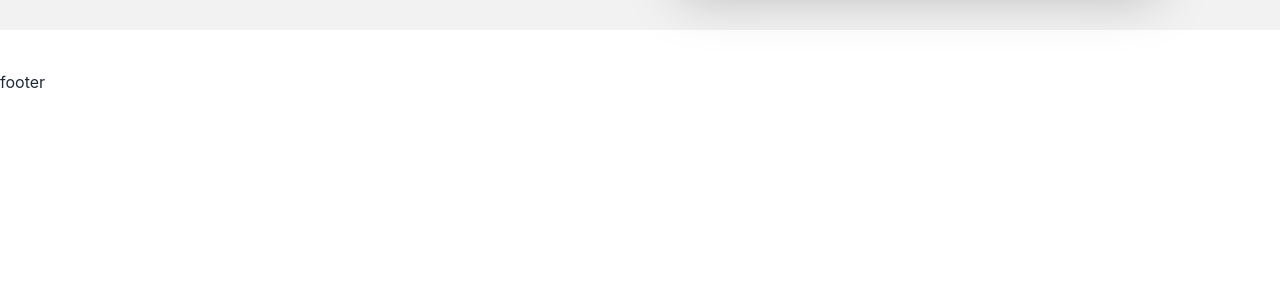
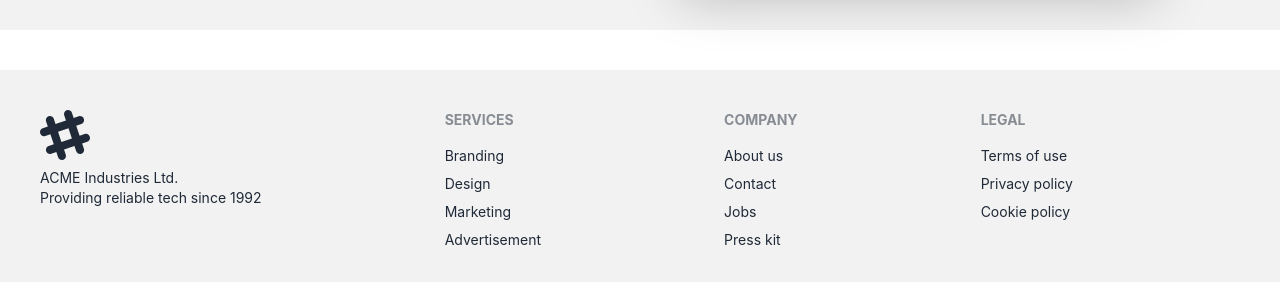
Before and after one commit to alamin0561464977/laptop-resale-market-clint, a React (Create React App) app: page / in a window 1280 px wide. Shown: the part 670-952 px from the top of the page. Before the commit the page ends 800 px from the top, so only its background shows below. Built offline with nearby package versions, Linux system fonts and the light colour scheme.

Commit message:
added a Footer (Hone)

```diff
--- a/src/pages/Share/Footer/Footer.js
+++ b/src/pages/Share/Footer/Footer.js
@@ -3,7 +3,32 @@
 const Footer = () => {
     return (
         <div>
-            footer
+            <footer className="footer p-10 bg-base-200 text-base-content">
+                <div>
+                    <svg width="50" height="50" viewBox="0 0 24 24" xmlns="http://www.w3.org/2000/svg" fillRule="evenodd" clipRule="evenodd" className="fill-current"><path d="M22.672 15.226l-2.432.811.841 2.515c.33 1.019-.209 2.127-1.23 2.456-1.15.325-2.148-.321-2.463-1.226l-.84-2.518-5.013 1.677.84 2.517c.391 1.203-.434 2.542-1.831 2.542-.88 0-1.601-.564-1.86-1.314l-.842-2.516-2.431.809c-1.135.328-2.145-.317-2.463-1.229-.329-1.018.211-2.127 1.231-2.456l2.432-.809-1.621-4.823-2.432.808c-1.355.384-2.558-.59-2.558-1.839 0-.817.509-1.582 1.327-1.846l2.433-.809-.842-2.515c-.33-1.02.211-2.129 1.232-2.458 1.02-.329 2.13.209 2.461 1.229l.842 2.515 5.011-1.677-.839-2.517c-.403-1.238.484-2.553 1.843-2.553.819 0 1.585.509 1.85 1.326l.841 2.517 2.431-.81c1.02-.33 2.131.211 2.461 1.229.332 1.018-.21 2.126-1.23 2.456l-2.433.809 1.622 4.823 2.433-.809c1.242-.401 2.557.484 2.557 1.838 0 .819-.51 1.583-1.328 1.847m-8.992-6.428l-5.01 1.675 1.619 4.828 5.011-1.674-1.62-4.829z"></path></svg>
+                    <p>ACME Industries Ltd.<br />Providing reliable tech since 1992</p>
+                </div>
+                <div>
+                    <span className="footer-title">Services</span>
+                    <a className="link link-hover">Branding</a>
+                    <a className="link link-hover">Design</a>
+                    <a className="link link-hover">Marketing</a>
+                    <a className="link link-hover">Advertisement</a>
+                </div>
+                <div>
+                    <span className="footer-title">Company</span>
+                    <a className="link link-hover">About us</a>
+                    <a className="link link-hover">Contact</a>
+                    <a className="link link-hover">Jobs</a>
+                    <a className="link link-hover">Press kit</a>
+                </div>
+                <div>
+                    <span className="footer-title">Legal</span>
+                    <a className="link link-hover">Terms of use</a>
+                    <a className="link link-hover">Privacy policy</a>
+                    <a className="link link-hover">Cookie policy</a>
+                </div>
+            </footer>
         </div>
     );
 };
```
